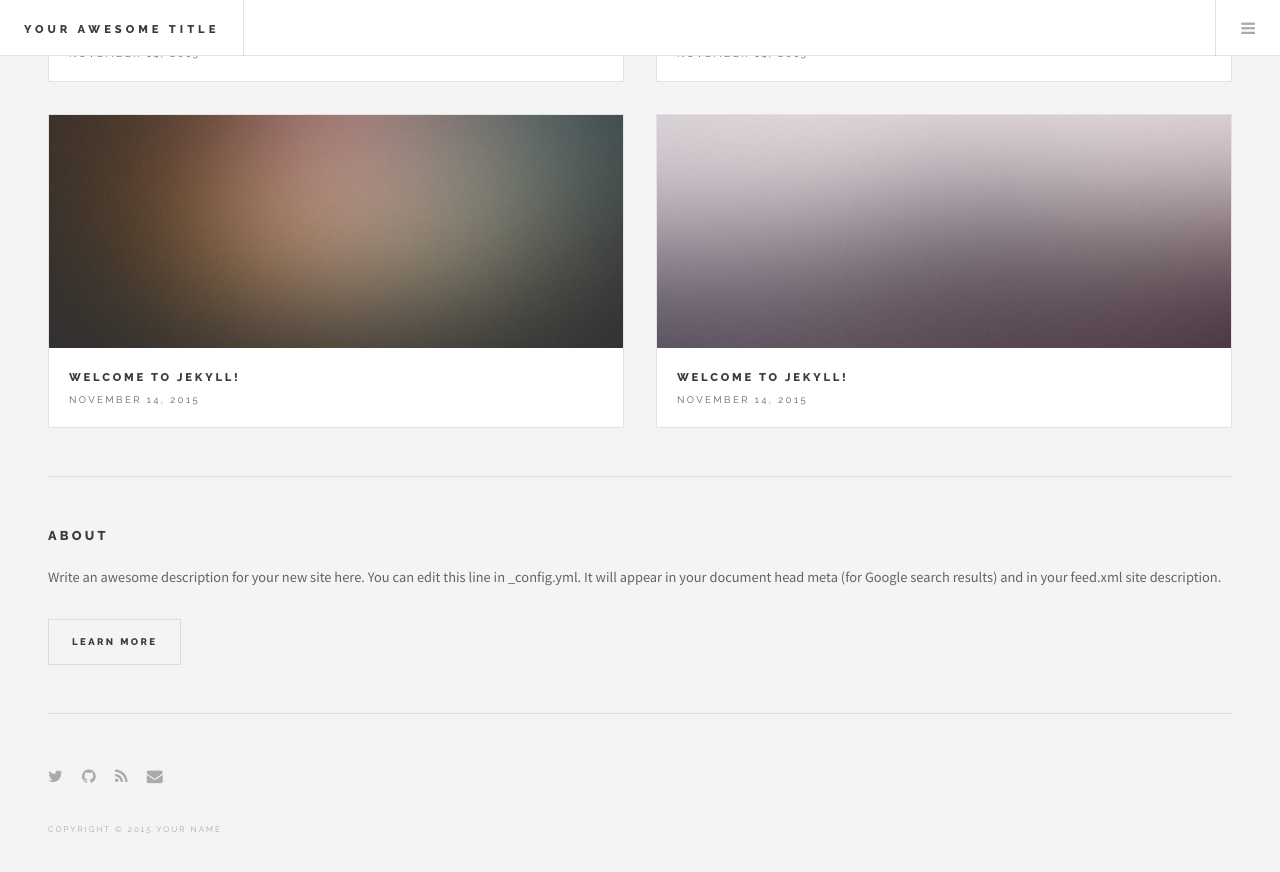
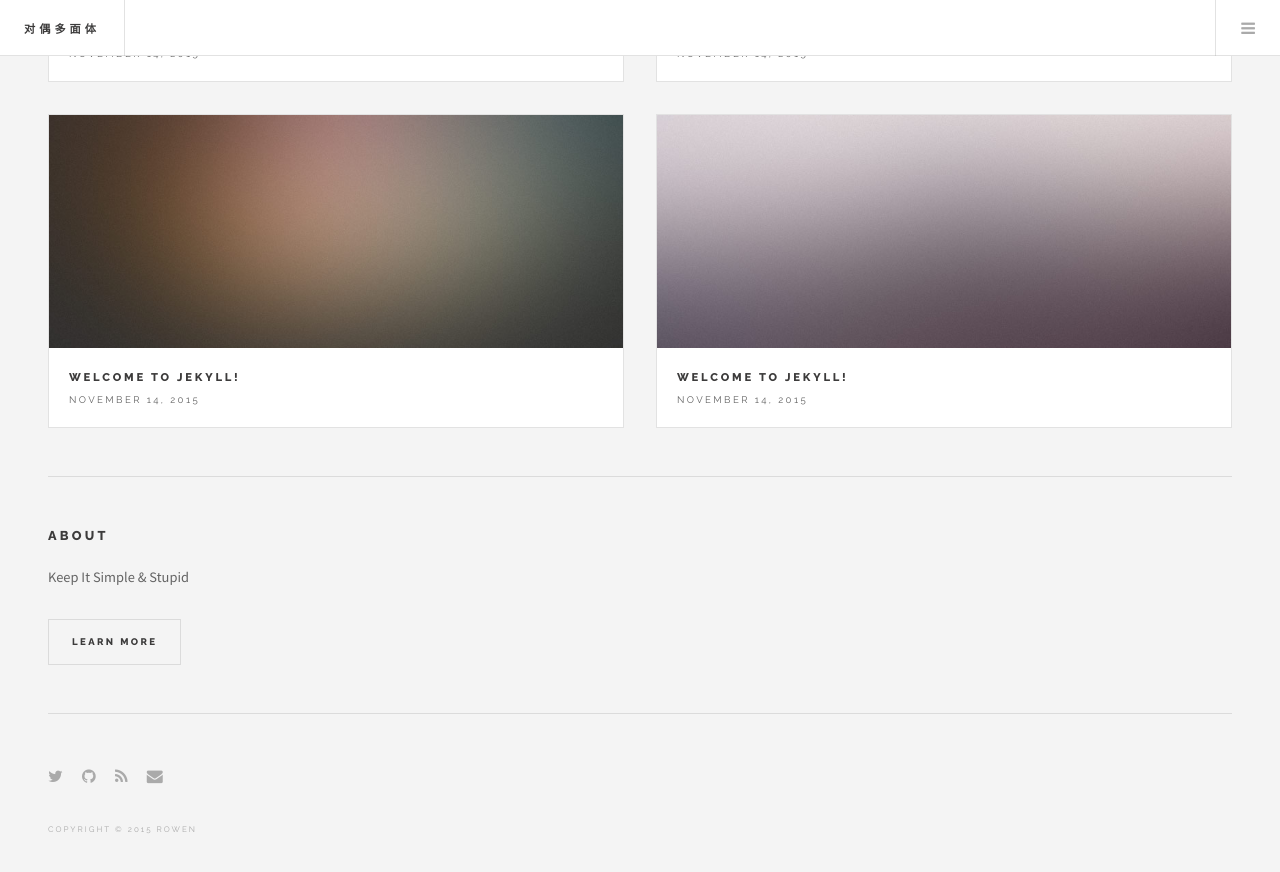
Before and after one commit to Winlang/Winlang.github.io, a Jekyll site: the page built from index.html, in a window 1280 px wide and 900 px high, scrolled down 4461 px. Shown: the top 872 px of the window. Built offline with Jekyll 4.4.1, drawn with Linux system fonts in a browser that asks for light colours; the list of posts is cut into pages by our own code; some of the changed text lies outside the part shown.

Commit message:
fix config

```diff
--- a/_config.yml
+++ b/_config.yml
@@ -1,20 +1,18 @@
 # Site settings
-title: Your awesome title
-email: your-email@domain.com
+title: 对偶多面体
+email: rowen0820@gmail.com
 description: > # this means to ignore newlines until "baseurl:"
-  Write an awesome description for your new site here. You can edit this
-  line in _config.yml. It will appear in your document head meta (for
-  Google search results) and in your feed.xml site description.
+  Keep It Simple & Stupid
 baseurl: "" # the subpath of your site, e.g. /blog/
-url: "http://yourdomain.com" # the base hostname & protocol for your site
-twitter_username: jekyllrb
-github_username:  jekyll
+url: "http://dualpoly.com" # the base hostname & protocol for your site
+twitter_username: rowen0820
+github_username:  Winlang
 
 # Build settings
 markdown: kramdown
 
 paginate: 4
 
-author: Your name
+author: Rowen
 
 gems: [jekyll-paginate]
```
